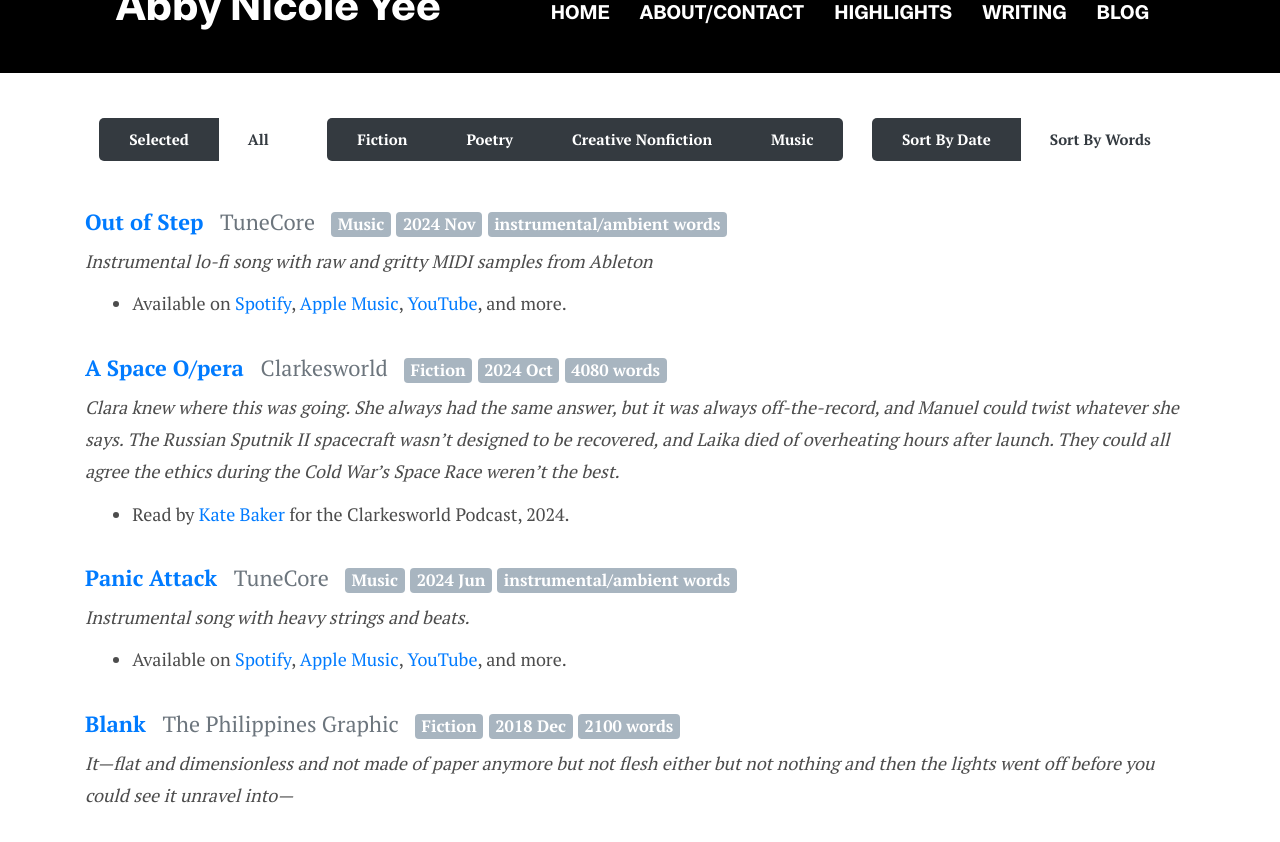
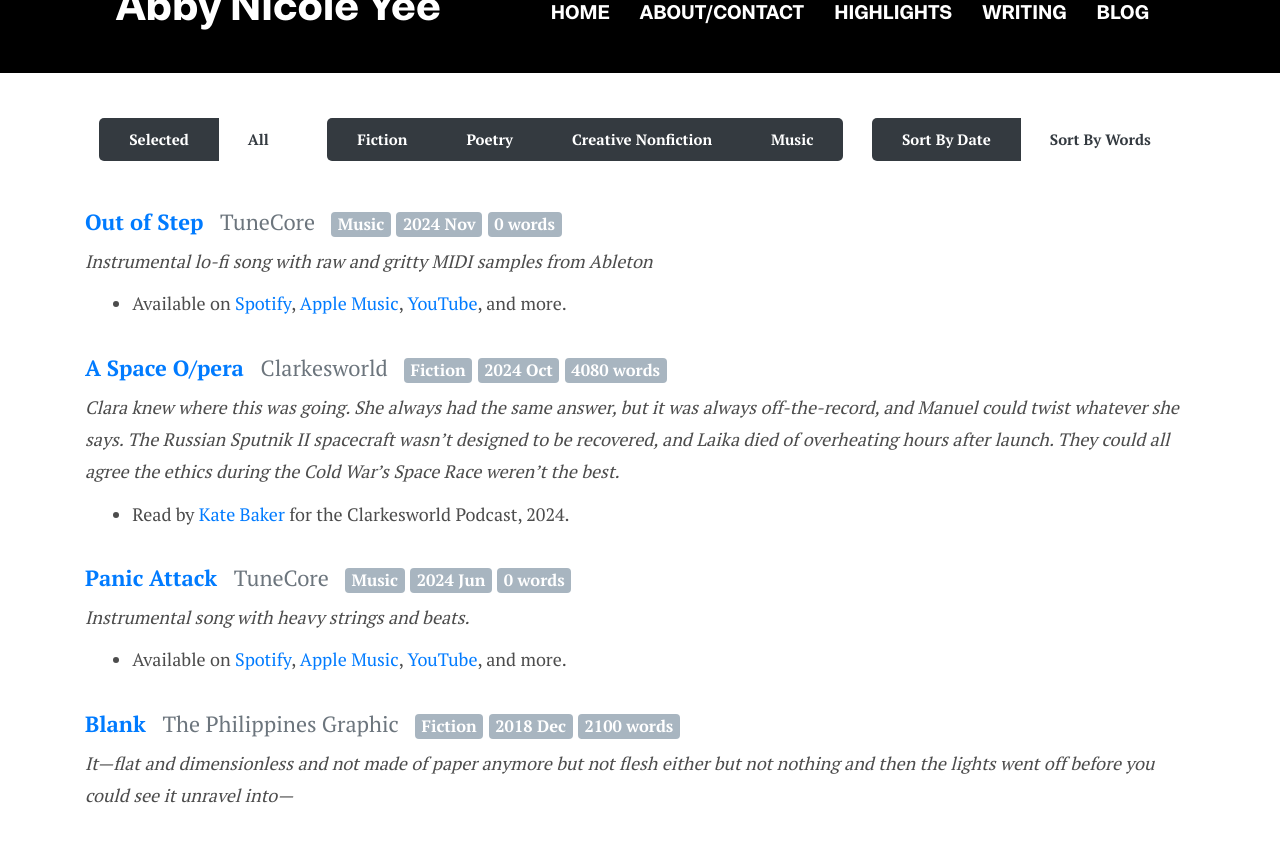
Before and after one commit to abbynicoleyee/abbynicoleyee.github.io, a Jekyll site: the page built from _pages/writing.html, in a window 1280 px wide and 900 px high, scrolled down 481 px, cut to the strip 47-889 px from the top of the window. Built offline with Jekyll 4.4.1, drawn with Linux system fonts in a browser that asks for light colours.

Commit message:
Update settings.yml

```diff
--- a/_data/settings.yml
+++ b/_data/settings.yml
@@ -77,7 +77,7 @@ writing-items:
   link: https://open.spotify.com/album/2nBqg1WWu6OYWLAAZTEYJO
   name: Panic Attack
   publisher: TuneCore
-  words: instrumental/ambient
+  words: 0
   notes:
       - Available on [Spotify](https://open.spotify.com/album/2nBqg1WWu6OYWLAAZTEYJO), [Apple Music](http://itunes.apple.com/album/id/1759897239), [YouTube](https://youtu.be/z4HLY-1Gk5U?si=PZELp-nKBLqFVpty), and more.
 - quote: "It—flat and dimensionless and not made of paper anymore but not flesh either but not nothing and then the lights went off before you could see it unravel into—"
@@ -97,7 +97,7 @@ writing-items:
   link: https://open.spotify.com/album/5gClrNi6H9iDnhlfXWJ4ml
   name: Out of Step
   publisher: TuneCore
-  words: instrumental/ambient
+  words: 0
   notes:
       - Available on [Spotify](https://open.spotify.com/album/5gClrNi6H9iDnhlfXWJ4ml), [Apple Music](http://itunes.apple.com/album/id/1782729896), [YouTube](https://youtu.be/7lJubstL3fI?si=TyZdfl4RRjSub4Sz), and more.
 - quote: “You know, Abby, you have really big legs,” she said. “You should call them logs.”
```
